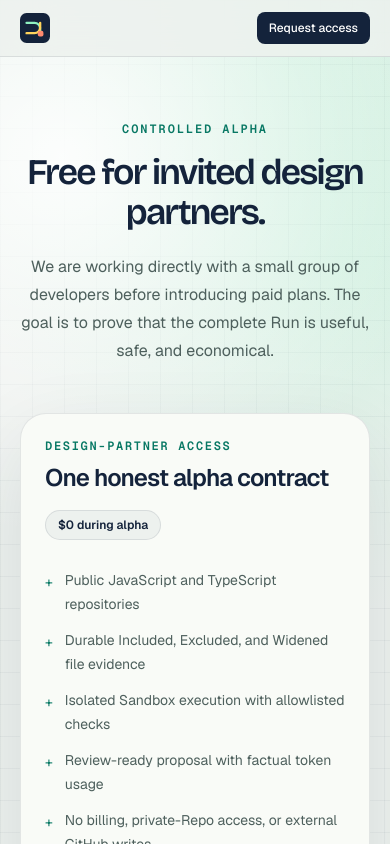
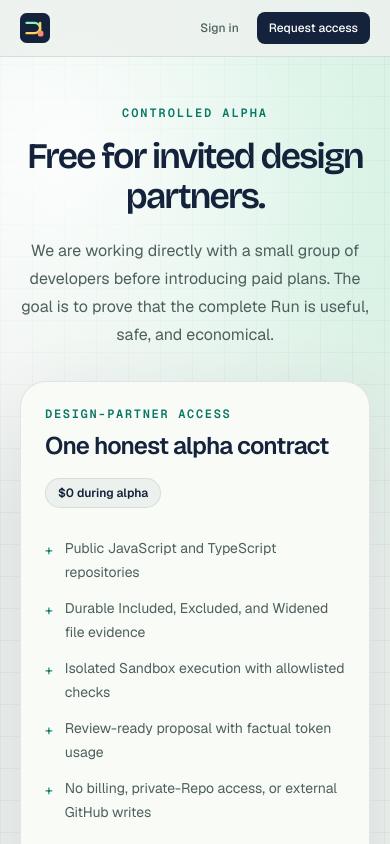
Before and after one commit to taranggoyal70/locus, a Next.js app: page /pricing in a window 390 px wide. Shown: the top 844 px of the page. Built offline with nearby package versions, Linux system fonts and the light colour scheme; no server answers.

Commit message:
fix(marketing): improve mobile access navigation

```diff
--- a/src/app/pricing/page.tsx
+++ b/src/app/pricing/page.tsx
@@ -18,7 +18,7 @@
 
   return (
     <MarketingShell>
-      <main className="mx-auto max-w-5xl px-5 py-16 sm:px-8 sm:py-24">
+      <main className="mx-auto max-w-5xl px-5 py-12 sm:px-8 sm:py-16">
         <div className="text-center">
           <p className="font-mono text-xs font-semibold uppercase tracking-[0.16em] text-accent">
             Controlled alpha
@@ -32,7 +32,7 @@
           </p>
         </div>
 
-        <section className="mx-auto mt-12 max-w-3xl rounded-[26px] border border-accent/35 bg-surface p-6 shadow-[0_28px_80px_rgba(20,35,59,0.10)] sm:p-9">
+        <section id="request-access" className="mx-auto mt-8 max-w-3xl scroll-mt-24 rounded-[26px] border border-accent/35 bg-surface p-6 shadow-[0_28px_80px_rgba(20,35,59,0.10)] sm:p-9">
           <div className="flex flex-wrap items-start justify-between gap-4">
             <div>
               <p className="font-mono text-xs font-semibold uppercase tracking-[0.14em] text-accent">
--- a/src/components/MarketingShell.tsx
+++ b/src/components/MarketingShell.tsx
@@ -17,7 +17,7 @@
             <Link href="/docs" className="hidden rounded-lg px-2.5 py-2 text-muted-light transition hover:bg-surface hover:text-paper sm:block sm:px-3">Docs</Link>
             <Link href="/pricing" className="hidden rounded-lg px-2.5 py-2 text-muted-light transition hover:bg-surface hover:text-paper md:block md:px-3">Alpha access</Link>
             <a href={REPO_URL} className="hidden rounded-lg px-3 py-2 text-muted-light transition hover:bg-surface hover:text-paper sm:block">Source</a>
-            <Link href="/sign-in" className="hidden rounded-lg px-3 py-2 text-muted-light transition hover:bg-surface hover:text-paper md:block">Sign in</Link>
+            <Link href="/sign-in" className="rounded-lg px-2.5 py-2 text-muted-light transition hover:bg-surface hover:text-paper sm:px-3">Sign in</Link>
             <Link href="/pricing" className="ml-1 rounded-lg bg-paper px-3 py-2 text-white transition hover:bg-paper/90 sm:px-4">Request access</Link>
           </nav>
         </div>
```
Also changed, not shown: 2 other files (tests, documents, lock files or other folders).
